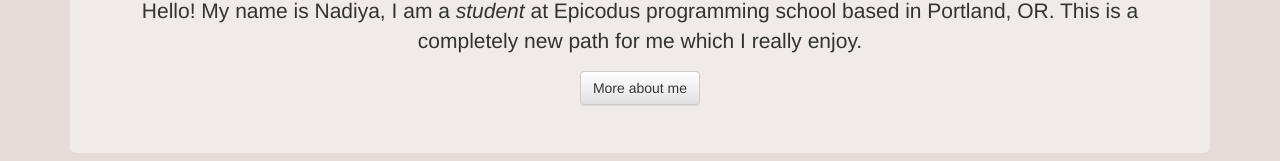
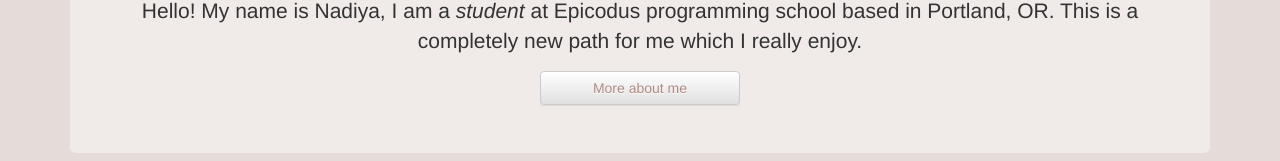
Before and after one commit to NadinYrosh/portfolio, a plain HTML site: page index.html in a window 1280 px wide. Shown: the part 151-312 px from the top of the page. Drawn offline with Linux system fonts and the light colour scheme.

Commit message:
change the length of More About Me button

```diff
--- a/css/style.css
+++ b/css/style.css
@@ -15,3 +15,9 @@ background-color: #E5DCDA  ;
   opacity: 0.6;
   filter: alpha(opacity=60);
 }
+
+#btn {
+  color:#B08981;
+  width: 200px;
+
+}
```
